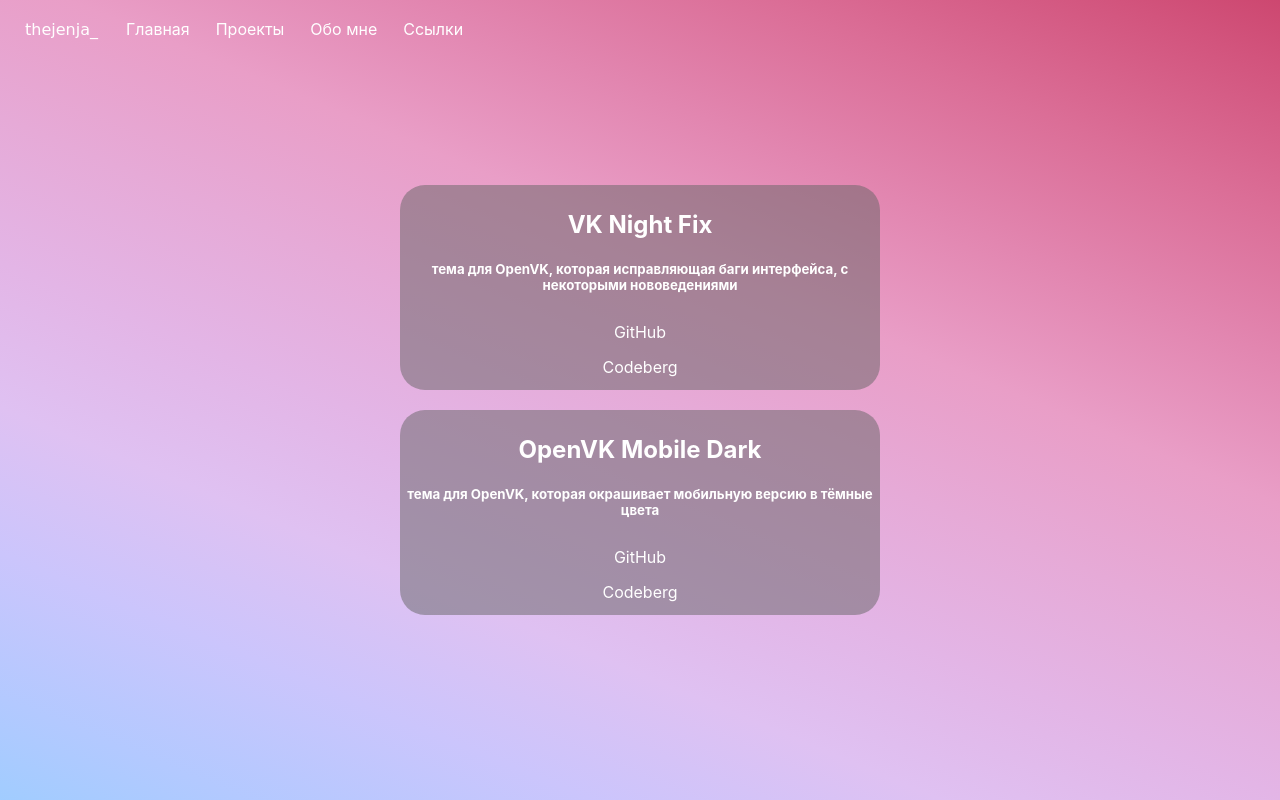
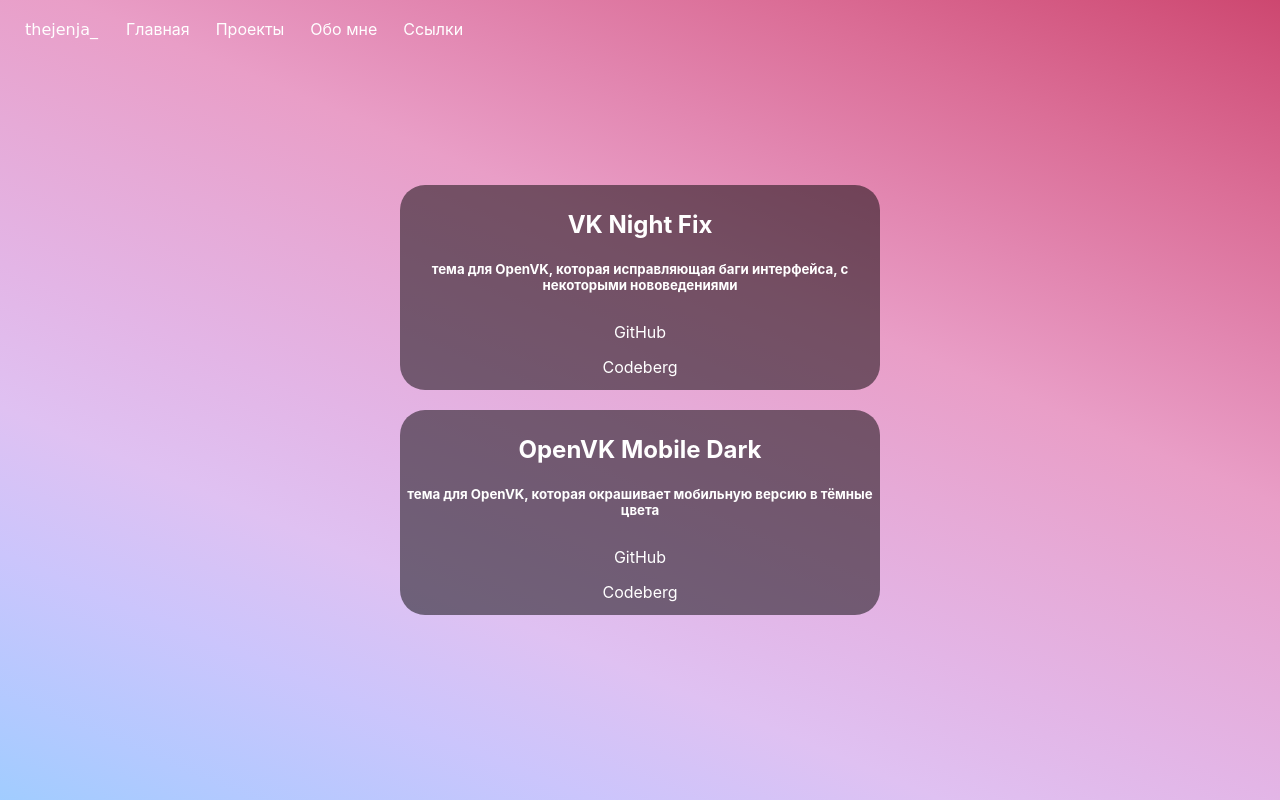
Before and after one commit to thejenja/thejenja.github.io, a PHP site: page / in a window 1280 px wide, after a click on "Проекты". Run offline with PHP 8.4, Linux system fonts and the light colour scheme; some web fonts are replaced.

Commit message:
changed colors

```diff
--- a/style.css
+++ b/style.css
@@ -98,12 +98,12 @@ ul {
     transition: .5s;
 }
 .social:hover{
-    background: rgba(100, 100, 100, 0.5);
+    background: rgba(0, 0, 0, 0.5);
     color: #FFF;
 }
 .project{
   color: #FFF;
-  background-color: rgba(100, 100, 100, 0.5);
+  background-color: rgba(0, 0, 0, 0.5);
   padding: 5px;
   border-radius: 25px;
 }
```
